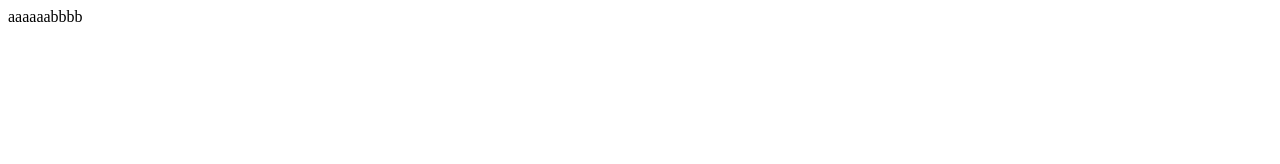
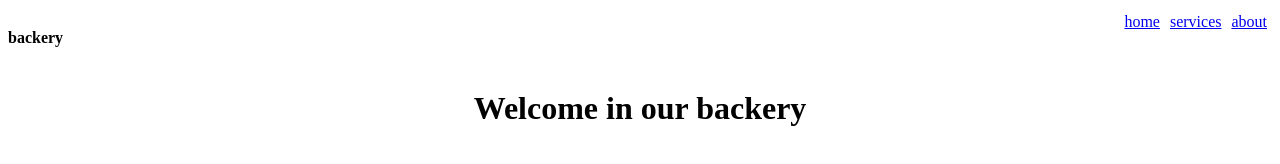
Before and after one commit to Miszczo/Zadanie-tusk-runner, a website: page index.html in a window 1280 px wide. Drawn offline with nearby package versions, Linux system fonts and the light colour scheme; files that its build step writes are made by us from their sources.

Commit message:
Add header section

```diff
--- a/index.html
+++ b/index.html
@@ -1,17 +1,30 @@
 <!DOCTYPE html>
 <html lang="pl">
   <head>
-      <meta charset="utf-8">
-      <title>my website</title>
-      <link href="https://fonts.googleapis.com/css2?family=Libre+Baskerville:ital@1&display=swap" rel="stylesheet">
-      <link rel="stylesheet" href="https://use.fontawesome.com/releases/v5.7.0/css/all.css"
-      integrity="sha384-lZN37f5QGtY3VHgisS14W3ExzMWZxybE1SJSEsQp9S+oqd12jhcu+A56Ebc1zFSJ" crossorigin="anonymous">
-      <link rel="stylesheet" href="https://cdnjs.cloudflare.com/ajax/libs/font-awesome/5.9.0/css/all.min.css">
-      <link rel="stylesheet" href=""
-          integrity="sha384-VCmXjywReHh4PwowAiWNagnWcLhlEJLA5buUprzK8rxFgeH0kww/aWY76TfkUoSX" crossorigin="anonymous">
-      <link rel="stylesheet" href="style.css">
+    <meta charset="utf-8">
+    <title>Your Bakery</title>
+    <link href="https://fonts.googleapis.com/css2?family=Libre+Baskerville:ital@1&display=swap" rel="stylesheet">
+    <link rel="stylesheet" href="vendor/bootstrap-grid.css">
+    <link rel="stylesheet" href="https://use.fontawesome.com/releases/v5.7.0/css/all.css"
+    integrity="sha384-lZN37f5QGtY3VHgisS14W3ExzMWZxybE1SJSEsQp9S+oqd12jhcu+A56Ebc1zFSJ" crossorigin="anonymous">
+    <link rel="stylesheet" href="https://cdnjs.cloudflare.com/ajax/libs/font-awesome/5.9.0/css/all.min.css">
+    <link rel="stylesheet" href="css/style.css">
   </head>
 
   <body>
-    aaaaaabbbb
+    <nav class="navigation">
+      <div class="nav-el-1">
+        <h4>backery</h4>
+      </div>
+      <div class="nav-el-2">
+        <a href="#">home</a>
+        <a href="#">services</a>
+        <a href="#">about</a>
+      </div>
+    </nav>
+    <header class="header">
+      <div class="header-content">
+        <h1>Welcome in our backery</h1>
+      </div>
+    </header>
   </body>
--- a/sass/style.scss
+++ b/sass/style.scss
@@ -0,0 +1,32 @@
+*, *::before, *::after {
+  box-sizing: border-box; }
+
+.responsive {
+  max-width: 100%;
+  height: auto;
+}
+body {
+
+}
+
+.navigation {
+  display: flex;
+  flex-direction: row;
+  .nav-el-1 {
+    flex: 1;
+  }
+  .nav-el-2 {
+    display: flex;
+    flex: 10;
+    flex-direction: row;
+    justify-content: flex-end;
+    a {
+        padding: 5px;
+    }
+  }
+}
+.header-content {
+  display: flex;
+  justify-content: center;
+  align-items: center;
+}
```
Also changed, not shown: css/style.css, images/main big.jpg (added), images/main.jpg (added), 1 other file.
